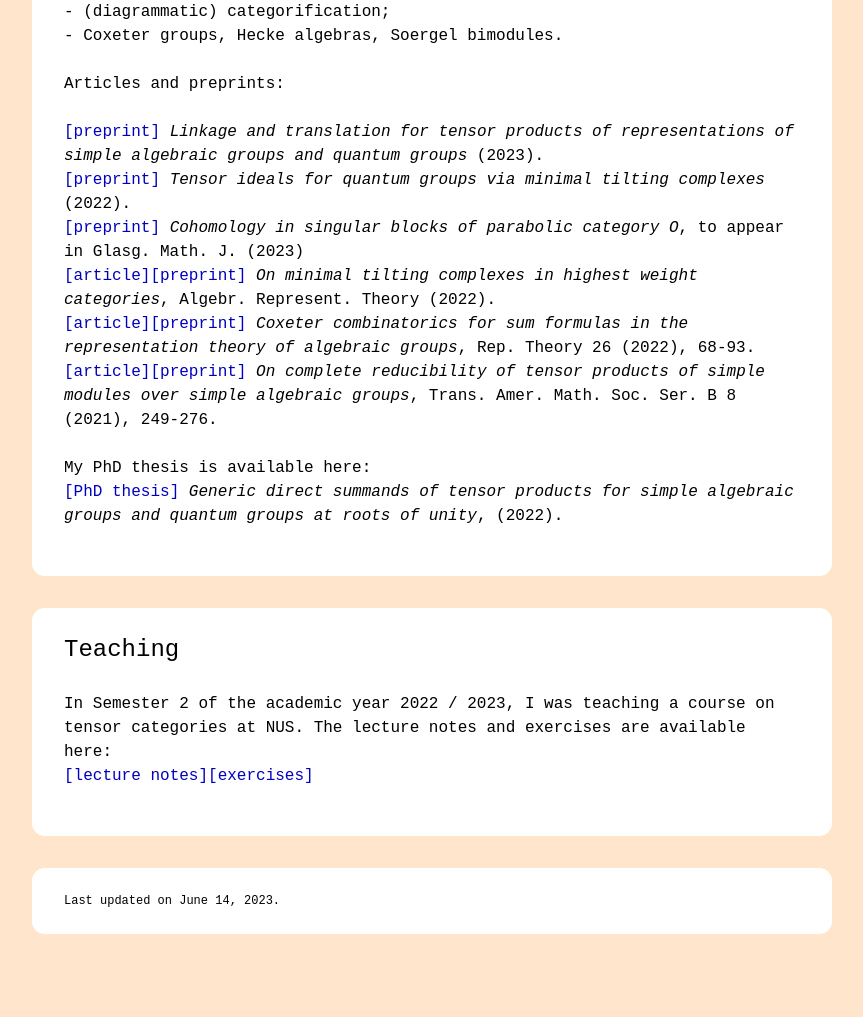
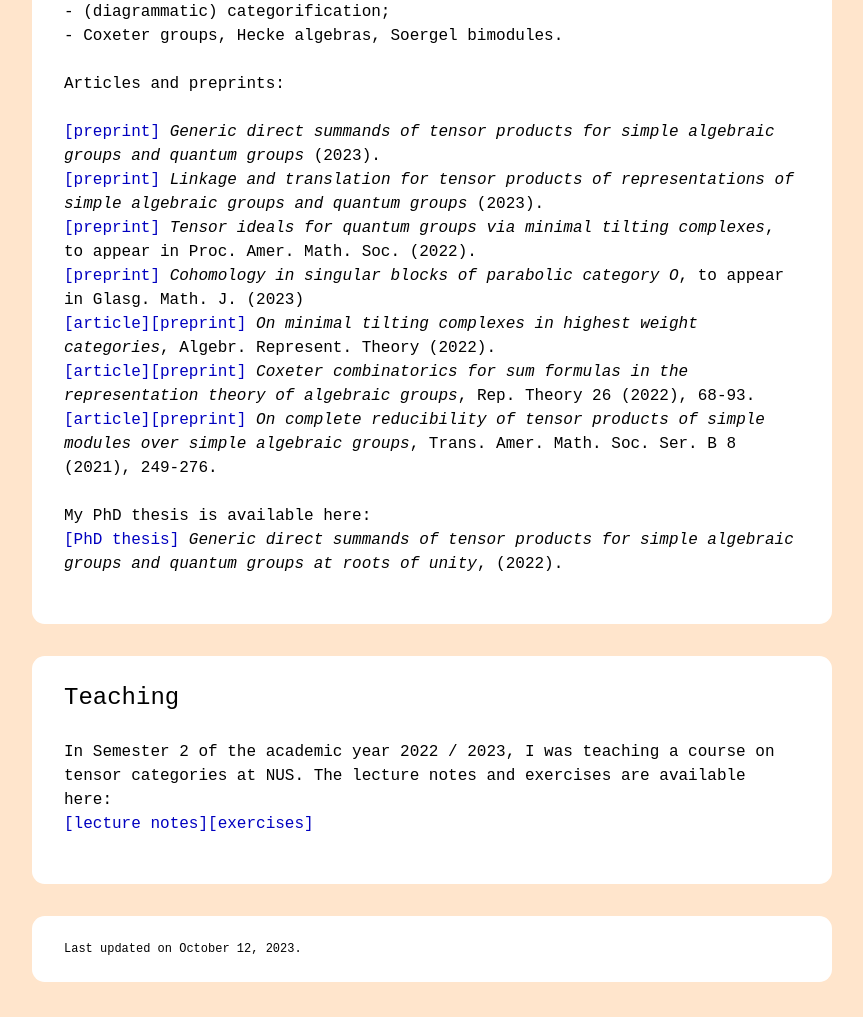
Before and after one commit to jgruber4/jgruber4.github.io, a plain HTML site: page index.html in a window 1280 px wide. Shown: the part 640-1657 px from the top of the page, without its empty margins (208-1071 px from the left). Before the commit the page ends 1609 px from the top, so only its background shows below. Drawn offline with Linux system fonts and the light colour scheme; a script that the page names is missing.

Commit message:
Update index.html

```diff
--- a/index.html
+++ b/index.html
@@ -122,8 +122,9 @@ My reseach interest is broadly in representation theory, and more specifically i
 
 Articles and preprints:
 
+<a href="https://arxiv.org/abs/2309.14804" target="_blank">preprint</a> <i>Generic direct summands of tensor products for simple algebraic groups and quantum groups</i> (2023).
 <a href="https://arxiv.org/abs/2304.07796" target="_blank">preprint</a> <i>Linkage and translation for tensor products of representations of simple algebraic groups and quantum groups</i> (2023).
-<a href="https://arxiv.org/abs/2211.10037" target="_blank">preprint</a> <i>Tensor ideals for quantum groups via minimal tilting complexes</i> (2022).
+<a href="https://arxiv.org/abs/2211.10037" target="_blank">preprint</a> <i>Tensor ideals for quantum groups via minimal tilting complexes</i>, to appear in Proc. Amer. Math. Soc. (2022).
 <a href="https://arxiv.org/abs/2210.02269" target="_blank">preprint</a> <i>Cohomology in singular blocks of parabolic category O</i>, to appear in Glasg. Math. J. (2023)
 <a href="https://doi.org/10.1007/s10468-022-10188-5" target="_blank">article</a><a href="https://arxiv.org/abs/2207.11999" target="_blank">preprint</a> <i>On minimal tilting complexes in highest weight categories</i>, Algebr. Represent. Theory (2022).
 <a href="https://doi.org/10.1090/ert/599" target="_blank">article</a><a href="https://arxiv.org/abs/2107.03310" target="_blank">preprint</a> <i>Coxeter combinatorics for sum formulas in the representation theory of algebraic groups</i>, Rep. Theory 26 (2022), 68-93.
@@ -142,7 +143,7 @@ In Semester 2 of the academic year 2022 / 2023, I was teaching a course on tenso
 </div>
 
 <div class="tiny" id="impressum">
-  Last updated on June 14, 2023.
+  Last updated on October 12, 2023.
 </div>
 
 </body>
```
